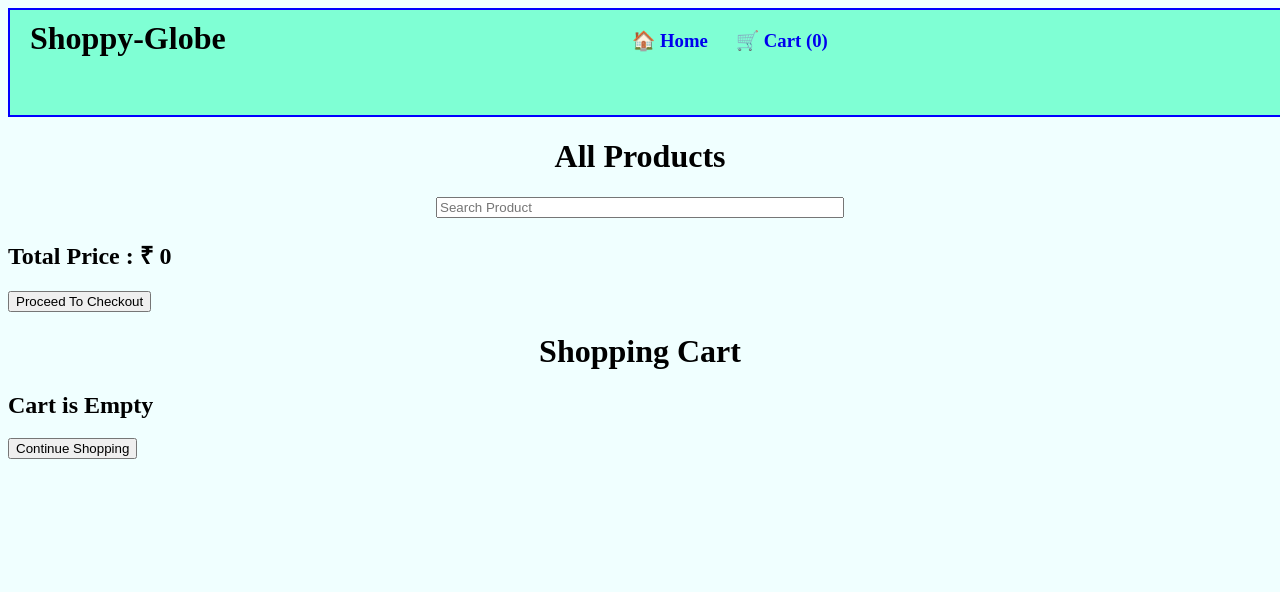
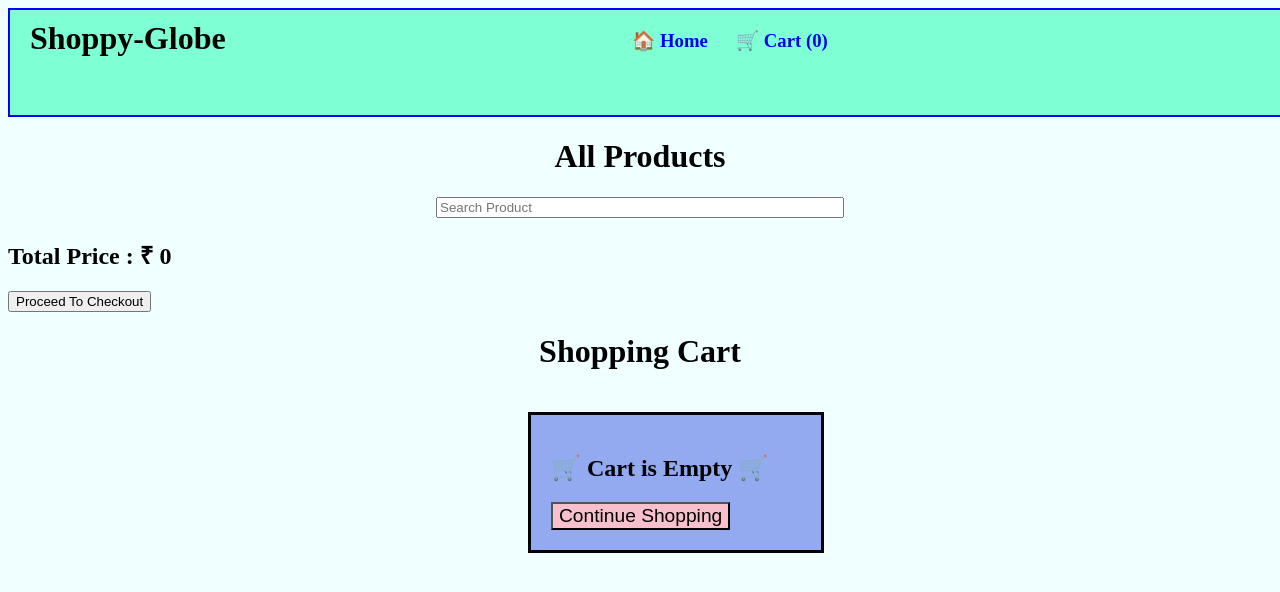
Before and after one commit to raghunathr1/ShoppyGlobe-E-commerce-Application, a React (Vite) app: page /cart in a window 1280 px wide. Shown: the top 592 px of the page. Built offline with nearby package versions, Linux system fonts and the light colour scheme.

Commit message:
Update Cart Empty Section

```diff
--- a/src/Components/Cart.jsx
+++ b/src/Components/Cart.jsx
@@ -32,8 +32,8 @@ function Cart() {
           // If Cart is Empty
         ) : (
           <div className="empty-cart">
-            <h2>Cart is Empty</h2>
-            <Link to="/"> <button> Continue Shopping </button> </Link>
+            <h2> 🛒 Cart is Empty 🛒</h2>
+            <Link to="/"> <button id="ceBack"> Continue Shopping </button> </Link>
           </div>
 
         )
--- a/src/Components/style.css
+++ b/src/Components/style.css
@@ -156,6 +156,26 @@ body{
     font-size: larger;
 }
 
+/* Cart is Empty */
+.empty-cart{
+    position: relative;
+    left: 500px;
+    margin: 20px;
+    padding: 20px;
+    border: solid black 3px;
+    display: inline-block;
+    width: 250px;
+    background-color: rgb(147, 169, 240);
+}
+#ceBack{
+    background-color: rgb(248, 192, 204);
+    font-size: larger;
+}
+#ceBack:hover{
+    background-color: blueviolet;
+    transform: scale(1.1);
+}
+
  /* RESPONSIVE DESIGN */
 
 /* Screen Size 1024 */
```
